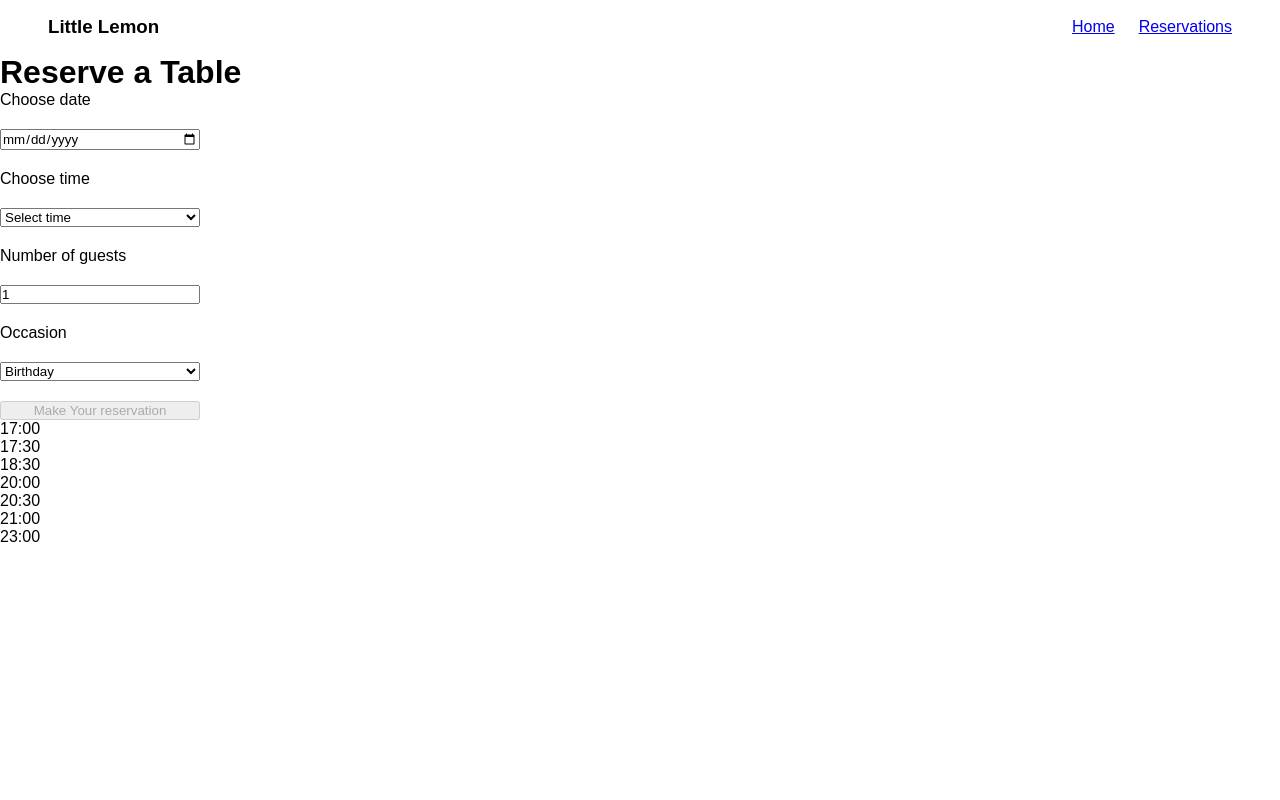
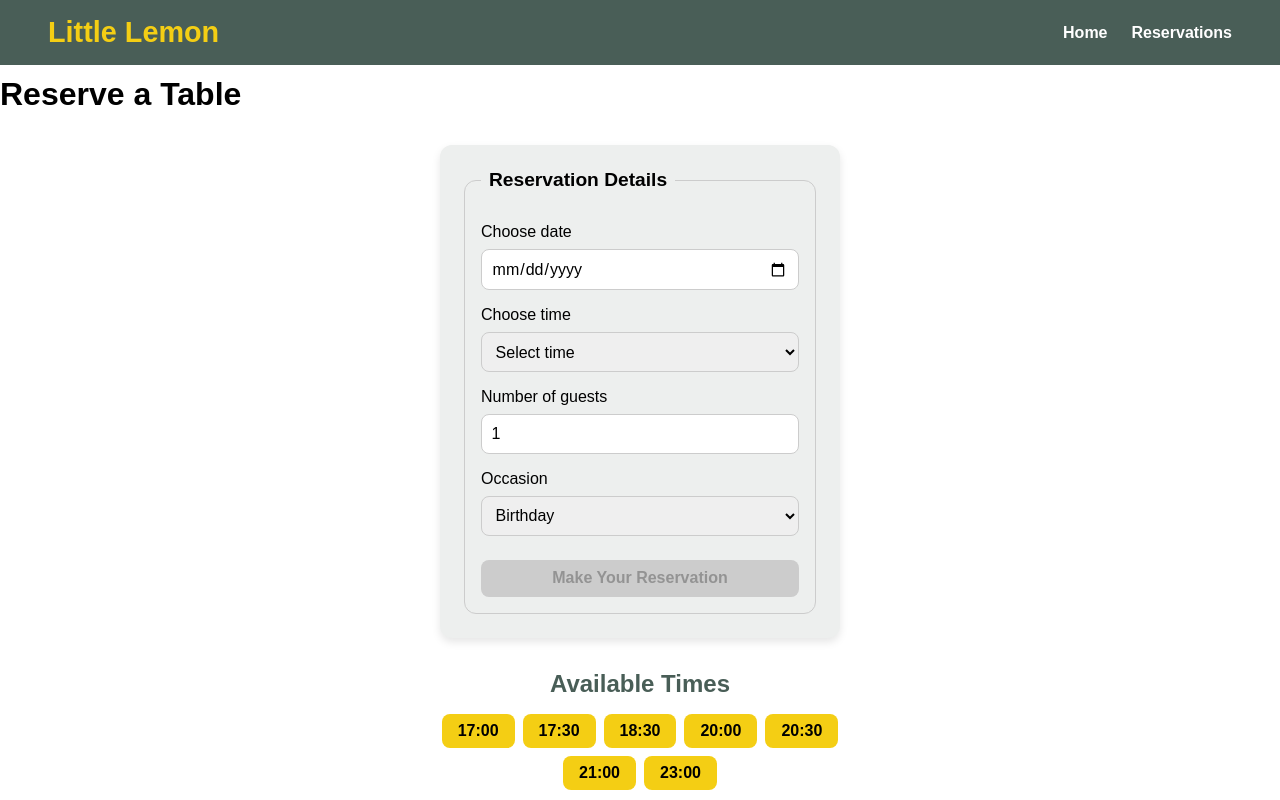
Before and after one commit to Om-k/project, a React (Create React App) app: page /booking in a window 1280 px wide. Shown: the top 800 px of the page. Built offline with nearby package versions, Linux system fonts and the light colour scheme.

Commit message:
Final UI/UX update

```diff
--- a/src/App.css
+++ b/src/App.css
@@ -11,6 +11,7 @@
   justify-content: space-between;
   align-items: center;
   padding: 1rem 3rem;
+  border-bottom: 1px solid white;
 }
 
 .nav-links {
@@ -48,6 +49,10 @@
   border-radius: 16px;
   max-height: 50vh;
   object-fit: cover;
+}
+
+.subPara {
+  margin-top: 10px;
 }
 
 /* SPECIALS */
@@ -120,3 +125,254 @@
     display: none;
   }
 }
+
+
+/* Chicago Footer Section */
+.chicago {
+  background-color: #495e57;
+  /* dark greenish background */
+  color: white;
+  padding: 3rem 2rem;
+  text-align: center;
+}
+
+.chicago h2 {
+  color: #f4ce14;
+  /* brand yellow accent */
+  font-size: 2rem;
+  margin-bottom: 0.5rem;
+}
+
+.chicago h3 {
+  font-size: 1.5rem;
+  margin-bottom: 1rem;
+}
+
+.chicago p {
+  font-size: 1rem;
+  line-height: 1.5;
+  max-width: 600px;
+  margin: 0 auto;
+}
+
+
+/* Booking Form */
+.booking-form {
+  max-width: 400px;
+  margin: 2rem auto;
+  padding: 1.5rem;
+  background-color: #edefee;
+  border-radius: 12px;
+  box-shadow: 0 4px 8px rgba(0, 0, 0, 0.1);
+}
+
+.booking-form fieldset {
+  border: 1px solid #ccc;
+  border-radius: 12px;
+  padding: 1rem;
+}
+
+.booking-form legend {
+  font-weight: bold;
+  font-size: 1.2rem;
+  padding: 0 0.5rem;
+}
+
+.booking-form label {
+  margin-top: 1rem;
+  display: block;
+  font-weight: 500;
+}
+
+.booking-form input,
+.booking-form select,
+.booking-form button {
+  width: 100%;
+  margin-top: 0.5rem;
+  padding: 0.6rem;
+  border-radius: 8px;
+  border: 1px solid #ccc;
+  font-size: 1rem;
+}
+
+.booking-form button {
+  margin-top: 1.5rem;
+  background-color: #f4ce14;
+  border: none;
+  font-weight: bold;
+  cursor: pointer;
+  transition: background-color 0.3s;
+}
+
+.booking-form button:disabled {
+  background-color: #ccc;
+  cursor: not-allowed;
+}
+
+.booking-form button:not(:disabled):hover {
+  background-color: #ee9972;
+}
+
+/* Responsive */
+@media (max-width: 768px) {
+  .booking-form {
+    padding: 1rem;
+    margin: 1rem;
+  }
+}
+
+
+/* Booking Slots */
+.booking-slots {
+  margin-top: 2rem;
+  margin-bottom: 2rem;
+  max-width: 400px;
+  margin-left: auto;
+  margin-right: auto;
+}
+
+.booking-slots h2 {
+  font-size: 1.5rem;
+  margin-bottom: 1rem;
+  text-align: center;
+  color: #495e57;
+}
+
+.booking-slots ul {
+  list-style: none;
+  display: flex;
+  flex-wrap: wrap;
+  gap: 0.5rem;
+  padding: 0;
+  justify-content: center;
+}
+
+.booking-slot {
+  padding: 0.5rem 1rem;
+  background-color: #f4ce14;
+  border-radius: 8px;
+  font-weight: bold;
+  cursor: pointer;
+  transition: background-color 0.3s;
+  text-align: center;
+}
+
+.booking-slot:hover,
+.booking-slot:focus {
+  background-color: #ee9972;
+  outline: none;
+}
+
+/* Responsive */
+@media (max-width: 768px) {
+  .booking-slots ul {
+    flex-direction: column;
+    align-items: center;
+  }
+}
+
+
+/* NAV */
+.nav {
+  display: flex;
+  justify-content: space-between;
+  align-items: center;
+  padding: 1rem 3rem;
+  background-color: #495e57;
+  color: white;
+  position: relative;
+}
+
+.nav-logo {
+  color: #f4ce14;
+  font-size: 1.8rem;
+  font-weight: bold;
+}
+
+.nav-links {
+  list-style: none;
+  display: flex;
+  gap: 1.5rem;
+}
+
+.nav-links li a {
+  color: white;
+  text-decoration: none;
+  font-weight: bold;
+  transition: color 0.3s;
+}
+
+.nav-links li a:hover,
+.nav-links li a:focus {
+  color: #f4ce14;
+  outline: none;
+}
+
+/* Hamburger for mobile */
+.nav-toggle {
+  display: none;
+  background: none;
+  border: none;
+  font-size: 1.8rem;
+  color: white;
+  cursor: pointer;
+}
+
+/* Responsive */
+@media (max-width: 768px) {
+  .nav-toggle {
+    display: block;
+  }
+
+  .nav-links {
+    flex-direction: column;
+    position: absolute;
+    top: 100%;
+    right: 0;
+    background-color: #495e57;
+    width: 200px;
+    display: none;
+    padding: 1rem;
+    border-radius: 0 0 8px 8px;
+  }
+
+  .nav-links.active {
+    display: flex;
+  }
+
+  .nav-links li {
+    margin: 0.5rem 0;
+  }
+}
+
+
+/* Confirmed Booking */
+.confirmed-booking {
+  display: flex;
+  justify-content: center;
+  align-items: center;
+  min-height: 60vh;
+  background-color: #edefee;
+  padding: 2rem;
+  text-align: center;
+}
+
+.confirmation-container {
+  background-color: #495e57;
+  color: white;
+  padding: 2rem 3rem;
+  border-radius: 12px;
+  max-width: 400px;
+  box-shadow: 0 4px 12px rgba(0, 0, 0, 0.2);
+}
+
+.confirmation-container h1 {
+  color: #f4ce14;
+  margin-bottom: 1rem;
+  font-size: 2rem;
+}
+
+.confirmation-container p {
+  margin-bottom: 0.5rem;
+  font-size: 1.1rem;
+}
--- a/src/App.js
+++ b/src/App.js
@@ -8,6 +8,7 @@ import "./App.css";
 
 import { initializeTimes, submitAPI, updateTimes } from "./reducers";
 import ConfirmedBooking from "./pages/ConfirmedBooking";
+import Chicago from "./components/Chicago";
 
 
 const baseTimes = ["17:00", "18:00", "19:00", "20:00", "21:00"];
@@ -21,7 +22,7 @@ function App() {
     initializeTimes
   );
 
-    const navigate = useNavigate();
+  const navigate = useNavigate();
 
   // Step 2: submitForm function
   const submitForm = (formData) => {
@@ -48,6 +49,8 @@ function App() {
         />
         <Route path="/confirmed" element={<ConfirmedBooking />} />
       </Routes>
+      <Chicago />
+
     </>
   );
 }
--- a/src/components/BookingForm.js
+++ b/src/components/BookingForm.js
@@ -31,22 +31,16 @@ function BookingForm({ availableTimes, dispatch, submitForm }) {
 
   const handleSubmit = (e) => {
     e.preventDefault();
-
     if (!isFormValid) return;
 
-    submitForm({
-      date,
-      time,
-      guests,
-      occasion,
-    });
+    submitForm({ date, time, guests, occasion });
   };
 
   return (
-    <form
-      onSubmit={handleSubmit}
-      style={{ display: "grid", maxWidth: "200px", gap: "20px" }}
-    >
+    <form onSubmit={handleSubmit} className="booking-form" aria-label="Table Reservation Form">
+      <fieldset>
+        <legend>Reservation Details</legend>
+
         <label htmlFor="res-date">Choose date</label>
         <input
           type="date"
@@ -93,11 +87,14 @@ function BookingForm({ availableTimes, dispatch, submitForm }) {
           <option>Anniversary</option>
         </select>
 
-      <input
+        <button
           type="submit"
-        value="Make Your reservation"
           disabled={!isFormValid}
-      />
+          aria-label="Submit Reservation"
+        >
+          Make Your Reservation
+        </button>
+      </fieldset>
     </form>
   );
 }
--- a/src/components/BookingSlot.js
+++ b/src/components/BookingSlot.js
@@ -1,5 +1,9 @@
 function BookingSlot({ time }) {
-  return <li>{time}</li>;
+  return (
+    <li className="booking-slot" tabIndex="0" aria-label={`Available time: ${time}`}>
+      {time}
+    </li>
+  );
 }
 
 export default BookingSlot;
--- a/src/components/BookingSlots.js
+++ b/src/components/BookingSlots.js
@@ -2,11 +2,16 @@ import BookingSlot from "./BookingSlot";
 
 function BookingSlots({ availableTimes }) {
   return (
-    <ul>
-      {availableTimes.map((time) => (
-        <BookingSlot key={time} time={time} />
-      ))}
-    </ul>
+    <section className="booking-slots" aria-label="Available Booking Times">
+      <h2>Available Times</h2>
+      <ul>
+        {availableTimes.length > 0 ? (
+          availableTimes.map((time) => <BookingSlot key={time} time={time} />)
+        ) : (
+          <li>No times available</li>
+        )}
+      </ul>
+    </section>
   );
 }
 
--- a/src/components/Chicago.js
+++ b/src/components/Chicago.js
@@ -1,13 +1,15 @@
 function Chicago() {
   return (
-    <section className="chicago">
+    <footer className="chicago" aria-label="Chicago location and description">
+      <div className="chicago-content">
         <h2>Little Lemon</h2>
         <h3>Chicago</h3>
         <p>
           Little Lemon is a charming neighborhood bistro
           that serves simple food and classic cocktails.
         </p>
-    </section>
+      </div>
+    </footer>
   );
 }
 
--- a/src/components/Nav.js
+++ b/src/components/Nav.js
@@ -1,14 +1,33 @@
 import { Link } from 'react-router-dom';
+import { useState } from 'react';
 
 function Nav() {
+  const [menuOpen, setMenuOpen] = useState(false);
+
   return (
-    <nav className="nav">
-      <h3>Little Lemon</h3>
-      <ul className="nav-links">
-        <li><Link to="/">Home</Link></li>
-        <li><Link to="/booking">Reservations</Link></li>
-      </ul>
-    </nav>
+    <header>
+      <nav className="nav" aria-label="Main Navigation">
+        <h3 className="nav-logo">Little Lemon</h3>
+
+        <button
+          className="nav-toggle"
+          aria-label="Toggle Menu"
+          aria-expanded={menuOpen}
+          onClick={() => setMenuOpen(!menuOpen)}
+        >
+          ☰
+        </button>
+
+        <ul className={`nav-links ${menuOpen ? 'active' : ''}`}>
+          <li>
+            <Link to="/" onClick={() => setMenuOpen(false)}>Home</Link>
+          </li>
+          <li>
+            <Link to="/booking" onClick={() => setMenuOpen(false)}>Reservations</Link>
+          </li>
+        </ul>
+      </nav>
+    </header>
   );
 }
 
--- a/src/components/Specials.js
+++ b/src/components/Specials.js
@@ -1,9 +1,9 @@
 function Specials() {
   return (
-    <section className="specials">
+    <section className="specials" aria-label="Weekly specials">
         <div className="specials-header">
-          <h2>This weeks specials!</h2>
-          <button>Online Menu</button>
+          <h2>This week's specials!</h2>
+          <button aria-label="View Online Menu">Online Menu</button>
         </div>
 
         <div className="cards">
--- a/src/pages/BookingPage.js
+++ b/src/pages/BookingPage.js
@@ -4,7 +4,7 @@ import BookingSlots from "../components/BookingSlots";
 function BookingPage({ availableTimes, dispatch,submitForm }) {
   return (
     <>
-      <h1>Reserve a Table</h1>
+      <h1 style={{marginTop:'10px'}} >Reserve a Table</h1>
 
       <BookingForm
         availableTimes={availableTimes}
--- a/src/pages/ConfirmedBooking.js
+++ b/src/pages/ConfirmedBooking.js
@@ -1,8 +1,11 @@
 function ConfirmedBooking() {
   return (
-    <section>
-      <h1>Booking Confirmed 🎉</h1>
-      <p>Your table has been successfully reserved.</p>
+    <section className="confirmed-booking" aria-label="Booking Confirmation">
+      <div className="confirmation-container">
+        <h1>Booking Confirmed 🎉</h1>
+        <p>Your table has been successfully reserved.</p>
+        <p>We look forward to seeing you!</p>
+      </div>
     </section>
   );
 }
--- a/src/pages/HomePage.js
+++ b/src/pages/HomePage.js
@@ -4,11 +4,10 @@ import Chicago from '../components/Chicago';
 
 function HomePage() {
   return (
-    <>
+    <main>
       <CallToAction />
       <Specials />
-      <Chicago />
-    </>
+    </main>
   );
 }
 
```
Also changed, not shown: src/components/CallToAction.js (+3 -4 lines). Lines whose indentation alone changed are shown as unchanged.
